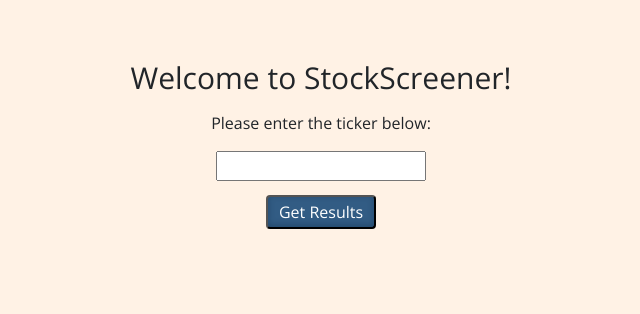
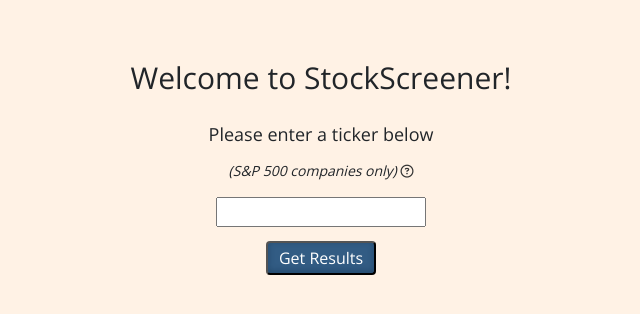
Before and after one commit to ahsamt/StockScreener, a Django app: page / in a window 1280 px wide. Shown: the part 61-375 px from the top of the page, without its empty margins (319-959 px from the left). Run offline with Django 3.2, Linux system fonts and the light colour scheme; parts of the project's set-up code (start-up, migrations or seed data) failed here and were passed over; some libraries are stand-ins or nearby versions.

Commit message:
question mark added to search page

```diff
--- a/stockscreener/static/stockscreener/index.js
+++ b/stockscreener/static/stockscreener/index.js
@@ -1,6 +1,13 @@
 document.addEventListener("DOMContentLoaded", () => {
   // check on scroll if "back to top" button should be displayed
   window.addEventListener("scroll", () => top_scroll());
+
+  document.querySelector(".question").addEventListener("click", (event) => {
+    event.preventDefault();
+    alert(
+      "Please take a look at the Ticker List page of this application to see a full list of S&P 500 companies"
+    );
+  });
 
   // update watchlist when the relevant button is clicked on the index page
   document.querySelectorAll(".watchlist").forEach((watch_button) => {
--- a/stockscreener/static/stockscreener/styles.css
+++ b/stockscreener/static/stockscreener/styles.css
@@ -35,7 +35,7 @@ button:hover {
 h1 {
   font-size: 30px;
   font-weight: 530;
-  padding: 60px 0px 7px 0px;
+  padding: 60px 0px 20px 0px;
 }
 
 h2 {
@@ -134,6 +134,17 @@ textarea {
 .price_change_green {
   color: var(--green-font-color);
 }
+
+.question {
+  font-size: 13px;
+  padding-bottom: 5px;
+  color: var(--grey-font-color);
+  transition: ease-in-out 200ms;
+}
+
+.question:hover {
+  color: var(--red-hover-color);
+}
 .red {
   color: var(--red-hover-color);
   font-weight: bolder;
@@ -180,6 +191,7 @@ textarea {
 
 .welcome {
   text-align: center;
+  margin-bottom: 15px;
 }
 
 #A {
--- a/stockscreener/templates/stockscreener/index.html
+++ b/stockscreener/templates/stockscreener/index.html
@@ -61,7 +61,14 @@
 
   <div class="welcome">
     <h1>Welcome to StockScreener!</h1>
-    <p>Please enter the ticker below:</p>
+    <h4>Please enter a ticker below</h4>
+
+    <small
+      ><em>
+        (S&P 500 companies only)
+        <a href="/" class="question"
+          ><i class="far fa-question-circle"></i></a></em
+    ></small>
   </div>
 
   {% include "stockscreener/search_form.html" with stock=stock message=message%}
--- a/stockscreener/templates/stockscreener/search_form.html
+++ b/stockscreener/templates/stockscreener/search_form.html
@@ -1,7 +1,7 @@
 <div class="search-form mt-2 mb-1">
   <form action="" method="post">
     {% csrf_token %}
-    <div>{{ stockForm.stock }}</div>
+    <div class=>{{ stockForm.stock }}</div>
     <button type="submit" id="searchButton">Get Results</button>
   </form>
 </div>
--- a/stockscreener/views.py
+++ b/stockscreener/views.py
@@ -27,7 +27,7 @@ from .utils import get_change_info, make_graph_1, make_graph_2, prep_graph_data,
 sp500 = get_SP_500_dict()
 
 class StockForm(forms.Form):
-    stock = forms.CharField(label = "Stock name", max_length=5)
+    stock = forms.CharField(label = 'Stock name', max_length=5, widget=forms.TextInput(attrs={'autofocus': True}))
 
 def index(request):
 
```
Also changed, not shown: db.sqlite3, stocks.csv.
